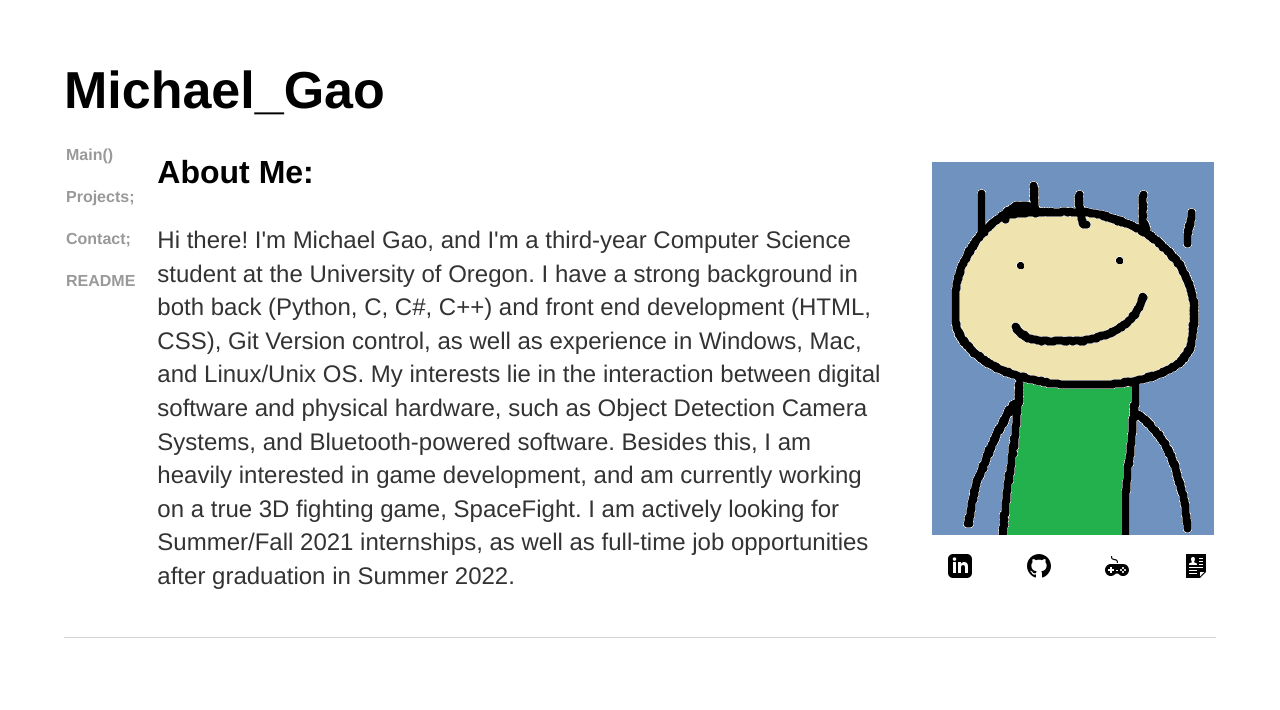
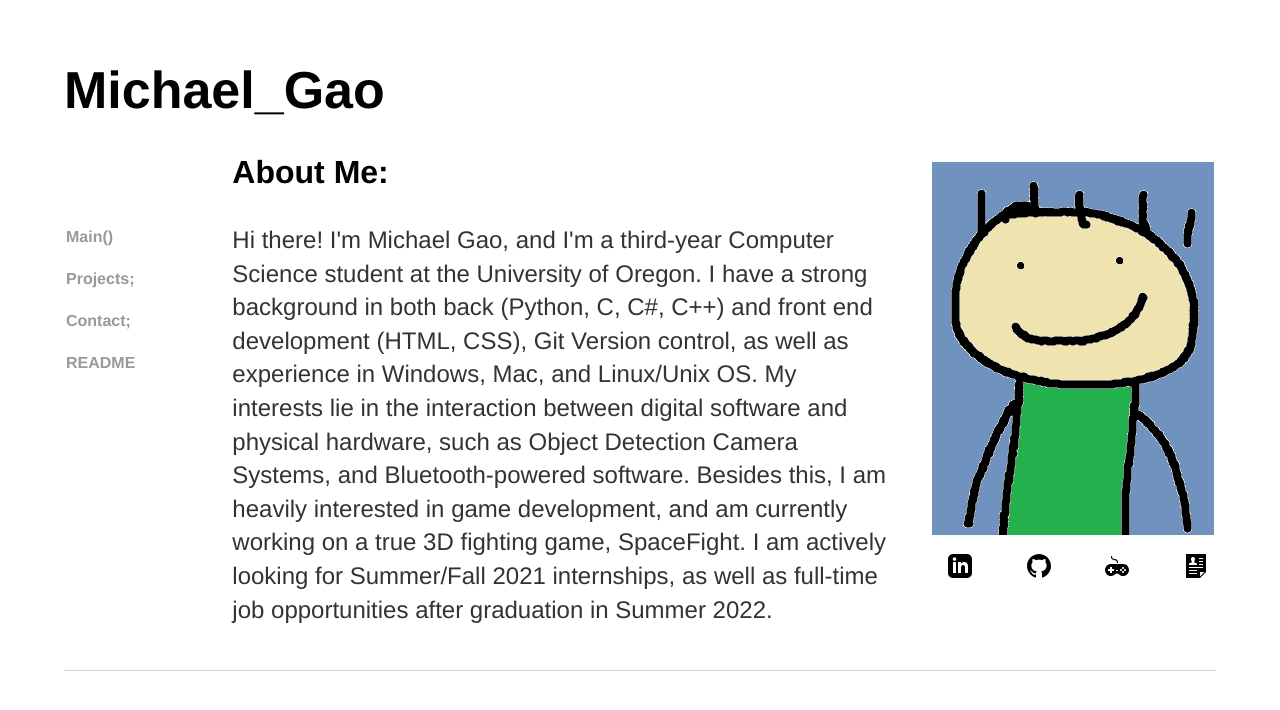
Before and after one commit to michael-c-gao/WebsiteOfMichael, a Jekyll site: the page built from index.html, in a window 1280 px wide. Shown: the top 710 px of the page. Built offline with Jekyll 4.4.1, drawn with Linux system fonts in a browser that asks for light colours.

Commit message:
Update index.html

```diff
--- a/index.html
+++ b/index.html
@@ -27,19 +27,17 @@ title: Michael C. Gao
 	<section class="child">
 		<nav style=
 	"
-	 padding-top=100px;
-	 padding-right=75px;
-	 padding-bottom=75px;">
-	<ul style = "padding-top=75px;" >
+	 padding-top: 90px;
+	 padding-right:75px;
+	 padding-bottom:75px;">
+	<ul>
+	    <li><a href="/">Main()</a></li>
 		<p>  </p>
+	    <li><a href="/projects">Projects;</a></li>
 		<p>  </p>
-	    <li><a style = "padding-top=100px; padding-bottom=100px;" href="/">Main()</a></li>
+	    <li><a href="/contact">Contact;</a></li>
 		<p>  </p>
-	    <li><a style = "padding-top=100px; padding-bottom=100px;" href="/projects">Projects;</a></li>
-		<p>  </p>
-	    <li><a style = "padding-top=100px; padding-bottom=100px;" href="/contact">Contact;</a></li>
-		<p>  </p>
-	    <li><a style = "padding-top=100px; padding-bottom=100px;" href="/blog">README</a></li>
+	    <li><a href="/blog">README</a></li>
 	</ul>
 	</nav>
 		</section>
```
